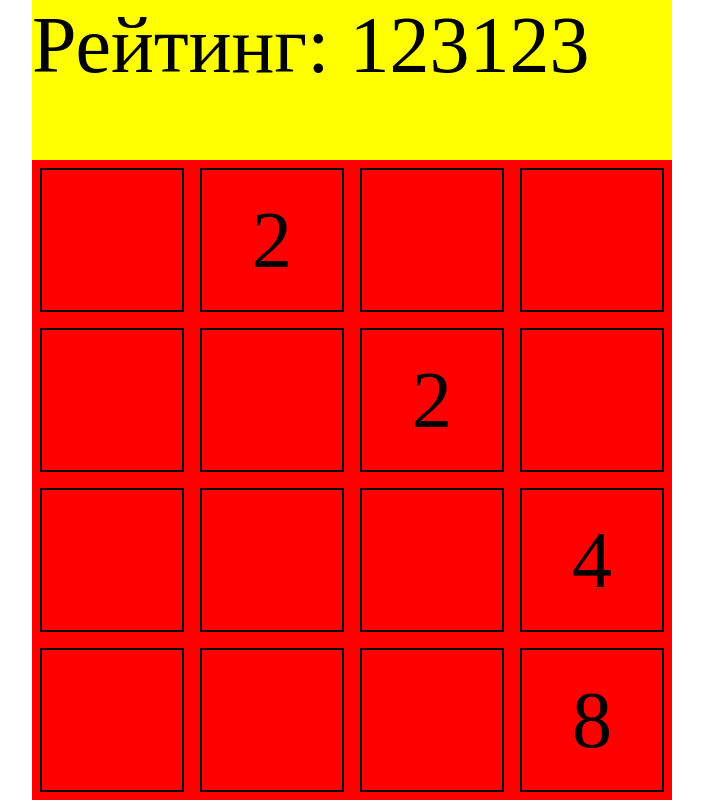
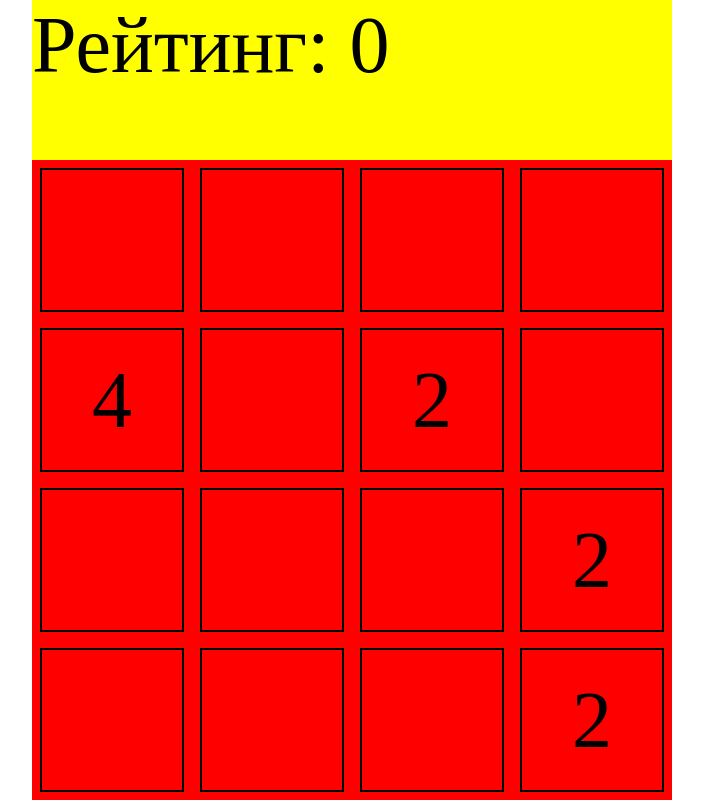
Before and after one commit to deluxe1cookie/2048, a plain HTML site: page index.html in a window 1280 px wide. Shown: the whole page, without its empty margins (288-991 px from the left). Drawn offline with Linux system fonts and the light colour scheme.

Commit message:
add createAndAppend and Cell class

```diff
--- a/index.html
+++ b/index.html
@@ -8,35 +8,12 @@
     <title>Document</title>
     <link rel='stylesheet' href='css/main.css'>
 </head>
-<script src='js/index.js'></script>
+
 <body>
 
-<div class='game'>
-    <div class='header'>
-        Рейтинг: 123123
-    </div>
+<script src='js/game.js'></script>
+<script src='js/cell.js'></script>
+<script src='js/index.js'></script>
 
-    <div class='field'>
-        <div class='cell'></div>
-        <div class='cell'>2</div>
-        <div class='cell'></div>
-        <div class='cell'></div>
-
-        <div class='cell'></div>
-        <div class='cell'></div>
-        <div class='cell'>2</div>
-        <div class='cell'></div>
-
-        <div class='cell'></div>
-        <div class='cell'></div>
-        <div class='cell'></div>
-        <div class='cell'>4</div>
-
-        <div class='cell'></div>
-        <div class='cell'></div>
-        <div class='cell'></div>
-        <div class='cell'>8</div>
-    </div>
-</div>
 </body>
 </html>
--- /dev/null
+++ b/js/cell.js
@@ -0,0 +1,29 @@
+class Cell {
+    constructor(fieldElement) {
+        this.element = createAndAppend({className: 'cell', parentElement: fieldElement});
+
+        if (Math.random() > 0.8) {
+            this.value = (Math.random() > 0.5) ? 4 : 2;
+        }
+
+        this.element.onclick = () => this.merge();
+    }
+
+
+    get value() {
+        return this._value || 0;
+    }
+
+    set value(value) {
+        this._value = value;
+        this.element.innerHTML = (value === 0) ? '' : value;
+    }
+
+    clear() {
+        this.value = 0;
+    }
+
+    merge() {
+        this.value *= 2;
+    }
+}
--- /dev/null
+++ b/js/game.js
@@ -0,0 +1,18 @@
+class Game {
+    constructor(parentElement, size = 4) {
+        let gameElement = createAndAppend({className: 'game', parentElement});
+
+        let headerElement = createAndAppend({className: 'header', parentElement: gameElement});
+
+        this.rating = 0;
+        headerElement.innerHTML = 'Рейтинг: ' + this.rating;
+
+        let fieldElement = createAndAppend({className: 'field', parentElement: gameElement});
+
+        for (let i = 0; i < size; i++) {
+            for (let k = 0; k < size; k++) {
+                new Cell(fieldElement);
+            }
+        }
+    }
+}
--- a/js/index.js
+++ b/js/index.js
@@ -0,0 +1,10 @@
+let createAndAppend = ({className, parentElement, value, tag} = {className, parentElement, value, tag: 'div'}) => {
+    let element = document.createElement(tag);
+    element.className = className;
+    if (value) element.innerHTML = value;
+
+    parentElement.appendChild(element);
+    return element;
+};
+
+new Game(document.body, 4);
```
